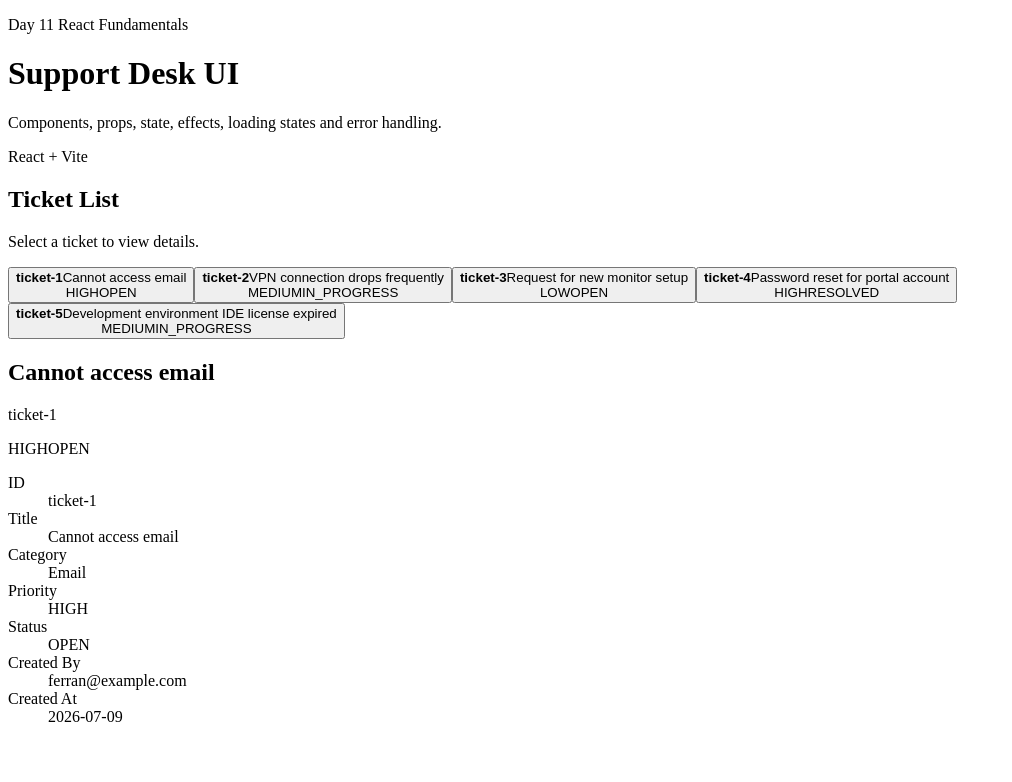
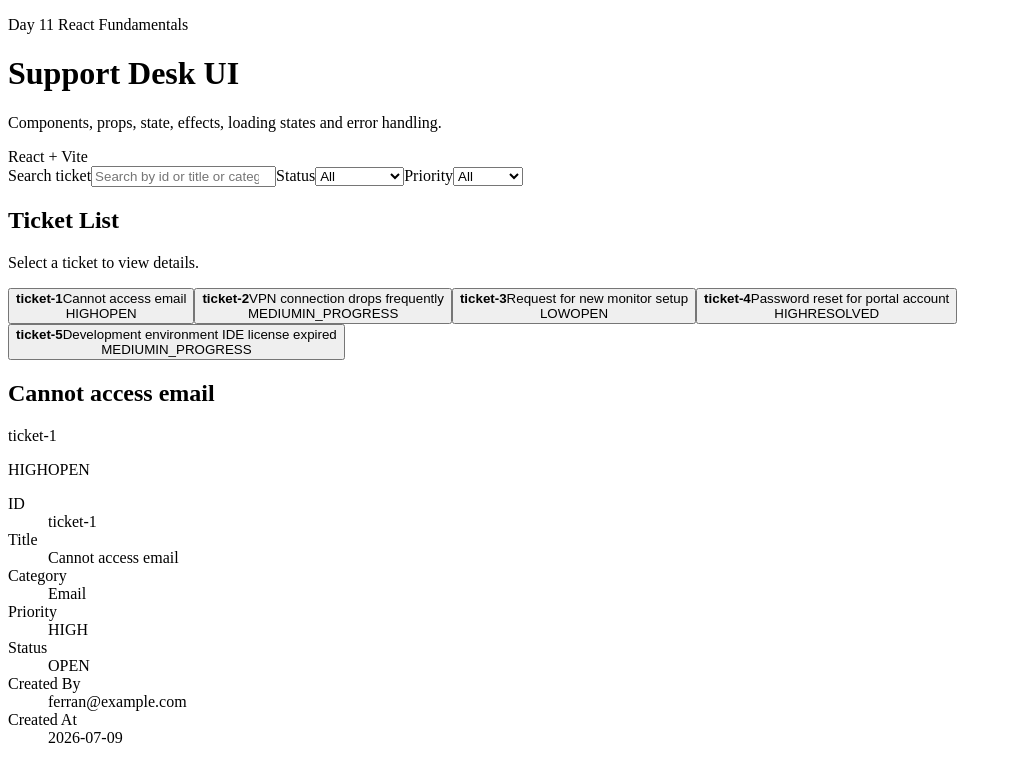
Before and after one commit to VonaraRi/JPS, a React (Vite) app in the folder frontend/support-desk-ui/: page / in a window 1280 px wide. Shown: the top 782 px of the page, without its empty margins (0-1012 px from the left). Built offline with nearby package versions, Linux system fonts and the light colour scheme; the HTML template or start-up script is replaced by a standard one.

Commit message:
Exercise 11.4

```diff
--- a/frontend/support-desk-ui/src/App.jsx
+++ b/frontend/support-desk-ui/src/App.jsx
@@ -1,17 +1,48 @@
 import { useState } from 'react';
 import Layout from './components/Layout.jsx';
+import TicketFilterPanel from './components/TicketFilterPanel.jsx';
 import TicketList from './components/TicketList.jsx';
 import TicketDetail from './components/TicketDetail.jsx';
 import sampleTickets from './data/sampleTickets.js';
 
 export default function App() {
+  const [searchText, setSearchText] = useState('');
+  const [statusFilter, setStatusFilter] = useState('ALL');
+  const [priorityFilter, setPriorityFilter] = useState('ALL');
   const [selectedTicket, setSelectedTicket] = useState(sampleTickets[0]);
+
+  // Filtering Logic
+  const filteredTickets = sampleTickets.filter((ticket) => {
+    // 1. Search by Title or Category (or ID)
+    const matchesSearch =
+      ticket.title.toLowerCase().includes(searchText.toLowerCase()) ||
+      ticket.category.toLowerCase().includes(searchText.toLowerCase()) ||
+      ticket.id.toLowerCase().includes(searchText.toLowerCase());
+
+    // 2. Filter by Status
+    const matchesStatus =
+      statusFilter === 'ALL' || ticket.status === statusFilter;
+
+    // 3. Filter by Priority
+    const matchesPriority =
+      priorityFilter === 'ALL' || ticket.priority === priorityFilter;
+
+    return matchesSearch && matchesStatus && matchesPriority;
+  });
 
   return (
     <Layout>
+      <TicketFilterPanel
+        searchText={searchText}
+        statusFilter={statusFilter}
+        priorityFilter={priorityFilter}
+        onSearchChange={setSearchText}
+        onStatusChange={setStatusFilter}
+        onPriorityChange={setPriorityFilter}
+      />
       <div className="dashboard-grid">
         <TicketList
-          tickets={sampleTickets}
+          tickets={filteredTickets}
           selectedTicketId={selectedTicket?.id}
           onSelectTicket={setSelectedTicket}
         />
--- /dev/null
+++ b/frontend/support-desk-ui/src/components/TicketFilterPanel.jsx
@@ -0,0 +1,48 @@
+export default function TicketFilterPanel({
+  searchText,
+  statusFilter,
+  priorityFilter,
+  onSearchChange,
+  onStatusChange,
+  onPriorityChange,
+}) {
+  return (
+    <section className="filter-panel" aria-label="Ticket filters">
+      <label>
+        Search ticket
+        <input
+          type="search"
+          placeholder="Search by id or title or category or priority"
+          value={searchText}
+          onChange={(event) => onSearchChange(event.target.value)}
+        />
+      </label>
+
+      <label>
+        Status
+        <select
+          value={statusFilter}
+          onChange={(event) => onStatusChange(event.target.value)}
+        >
+          <option value="ALL">All</option>
+          <option value="OPEN">Open</option>
+          <option value="IN_PROGRESS">In progress</option>
+          <option value="RESOLVED">Resolved</option>
+        </select>
+      </label>
+
+      <label>
+        Priority
+        <select
+          value={priorityFilter}
+          onChange={(event) => onPriorityChange(event.target.value)}
+        >
+          <option value="ALL">All</option>
+          <option value="LOW">Low</option>
+          <option value="MEDIUM">Medium</option>
+          <option value="HIGH">High</option>
+        </select>
+      </label>
+    </section>
+  );
+}
```
